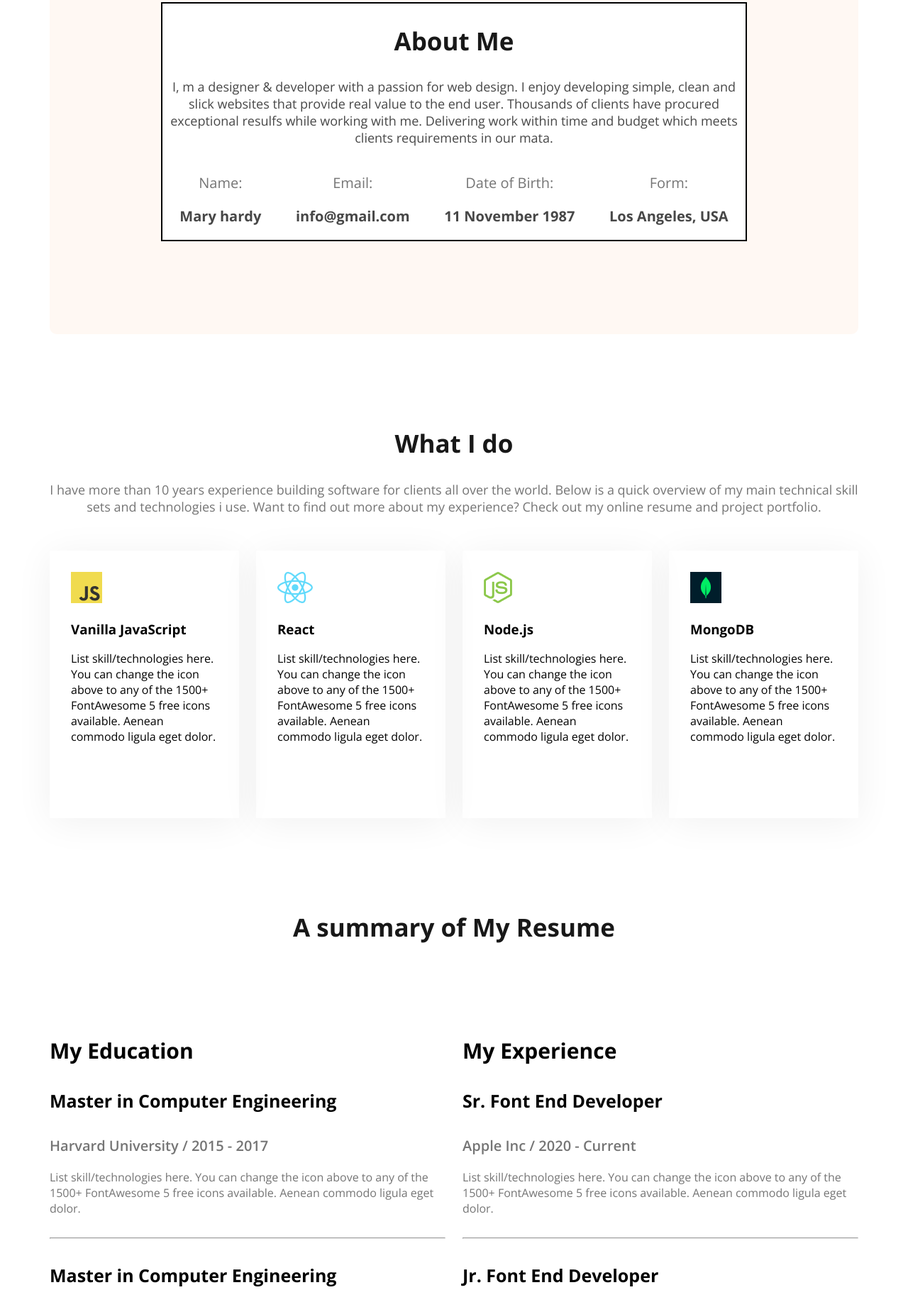
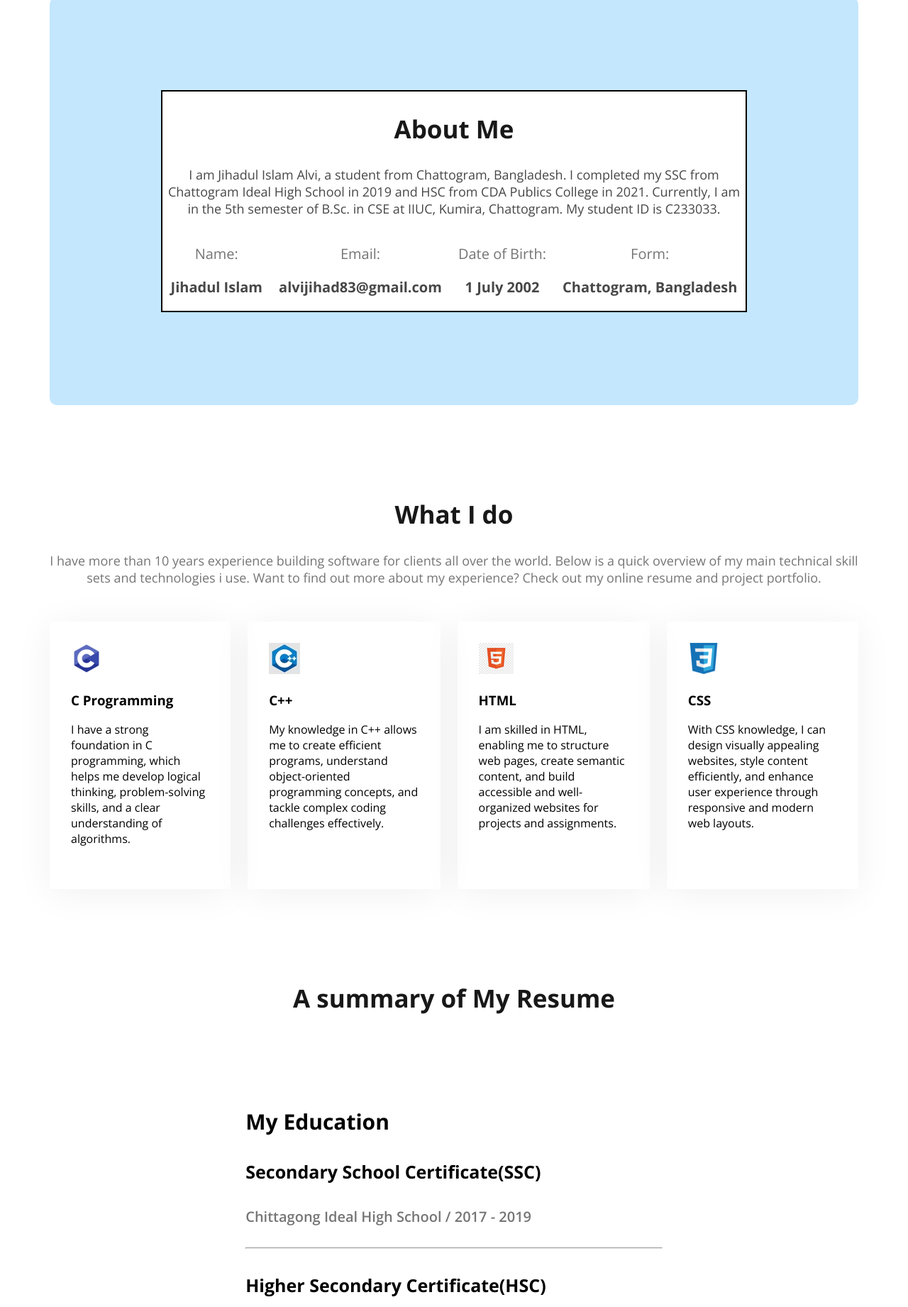
Before and after one commit to Jihad-643/web-developer-protfolio, a plain HTML site: page index.html in a window 1280 px wide. Shown: the part 958-2800 px from the top of the page at 71% size. Drawn offline with nearby package versions, Linux system fonts and the light colour scheme.

Commit message:
first commit

```diff
--- a/index.html
+++ b/index.html
@@ -17,30 +17,28 @@
 
     <header class="header secondary-bg">
         <nav>
-            <h1 class="nav-title">Ma<span class="text-primary">r</span>y</h1>
+            <h1 class="nav-title">Jih<span class="text-primary">a</span>d</h1>
             <ul>
                 <li><a class="dark-2">Portfolio</a></li>
                 <li><a class="dark-2" href="">Blog</a></li>
-                <li><a href=""><button class="btn-primary">Hire me</button></a></li>
+                <!-- <li><a href=""><button class="btn-primary">Hire me</button></a></li> -->
             </ul>
         </nav>
 
         <div class="banner">
             <div class="banner-content">
                 <h4 class="banner-greeting dark-2">Hi, I am</h4>
-                <h1 class="banner-title">Mary Hardy</h1>
-                <p class="banner-description dark-2">Shot what able cold new see hold.Friendly as an betrayed formerly
-                    he.
-                    Morning because as to society
-                    behaved moments.</p>
+                <h1 class="banner-title">Jihadul Islam</h1>
+                <p class="banner-description dark-2">This is my personal portfolio website where I showcase my skills,
+                    projects and achievements in web development. Explore my work and contact me for collaboration.</p>
                 <div class="btn-info">
-                    <button class="btn-primary"><i class="fa-solid fa-download"></i> Download CV</button>
+                    <!-- <button class="btn-primary"><i class="fa-solid fa-download"></i> Download CV</button> -->
                     <button class="btn-primary btn-color"><i class="fa-solid fa-phone"></i> Contact</button>
                 </div>
 
 
-            </div>
-            <img src="images/hardy.png" alt="">
+            </div class="banner-img">
+            <img class="banner-img" src="images/Adobe Express - file (3).png" alt="">
         </div>
     </header>
 
@@ -51,27 +49,31 @@
 
             <div class="about-box">
                 <h1 class="section-title">About Me</h1>
-                <p class="section-description">I, m a designer & developer with a passion for web design. I enjoy
-                    developing simple, clean and slick websites that provide real value to the end user. Thousands of
-                    clients have procured exceptional resulfs while working with me. Delivering work within time and
-                    budget which meets clients requirements in our mata.</p>
+                <p class="section-description">
+                    I am Jihadul Islam Alvi, a student from Chattogram, Bangladesh.
+                    I completed my SSC from Chattogram Ideal High School in 2019
+                    and HSC from CDA Publics College in 2021.
+                    Currently, I am in the 5th semester of B.Sc. in CSE at IIUC, Kumira, Chattogram.
+                    My student ID is C233033.
+                </p>
+
 
                 <div class="about-items">
                     <div class="about-item">
                         <p class="item-title">Name:</p>
-                        <p class="item-description dark-2">Mary hardy</p>
+                        <p class="item-description dark-2">Jihadul Islam</p>
                     </div>
                     <div class="about-item">
                         <p class="item-title">Email:</p>
-                        <p class="item-description dark-2">info@gmail.com</p>
+                        <p class="item-description dark-2">alvijihad83@gmail.com</p>
                     </div>
                     <div class="about-item">
                         <p class="item-title">Date of Birth:</p>
-                        <p class="item-description dark-2">11 November 1987</p>
+                        <p class="item-description dark-2">1 July 2002</p>
                     </div>
                     <div class="about-item">
                         <p class="item-title">Form:</p>
-                        <p class="item-description dark-2">Los Angeles, USA</p>
+                        <p class="item-description dark-2">Chattogram, Bangladesh</p>
                     </div>
                 </div>
             </div>
@@ -89,30 +91,39 @@
            <div class="skill-container">
 
     <div class="skill">
-                    <img src="images/icons/js.png" alt="">
-                    <h3 class="skill-title">Vanilla JavaScript</h3>
-                    <p class="skill-description">List skill/technologies here. You can change the icon above to any of
-                        the 1500+ FontAwesome 5 free icons available. Aenean commodo ligula eget dolor.</p>
+        <img src="images/icons/download.png" alt="">
+        <h3 class="skill-title">C Programming</h3>
+        <p class="skill-description">
+            I have a strong foundation in C programming, which helps me develop logical thinking, problem-solving skills, and a clear understanding of algorithms.
+        </p>
     </div>
+
     <div class="skill">
-                    <img src="images/icons/react.png" alt="">
-                    <h3 class="skill-title">React</h3>
-                    <p class="skill-description">List skill/technologies here. You can change the icon above to any of
-                        the 1500+ FontAwesome 5 free icons available. Aenean commodo ligula eget dolor.</p>
+        <img src="images/icons/c++.jpg" alt="">
+        <h3 class="skill-title">C++</h3>
+        <p class="skill-description">
+            My knowledge in C++ allows me to create efficient programs, understand object-oriented programming concepts, and tackle complex coding challenges effectively.
+        </p>
     </div>
+
     <div class="skill">
-                    <img src="images/icons/nodejs.png" alt="">
-                    <h3 class="skill-title">Node.js</h3>
-                    <p class="skill-description">List skill/technologies here. You can change the icon above to any of
-                        the 1500+ FontAwesome 5 free icons available. Aenean commodo ligula eget dolor.</p>
+        <img src="images/icons/html.jpg" alt="">
+        <h3 class="skill-title">HTML</h3>
+        <p class="skill-description">
+            I am skilled in HTML, enabling me to structure web pages, create semantic content, and build accessible and well-organized websites for projects and assignments.
+        </p>
     </div>
+
     <div class="skill">
-                    <img src="images/icons/mongo.png" alt="">
-                    <h3 class="skill-title">MongoDB</h3>
-                    <p class="skill-description">List skill/technologies here. You can change the icon above to any of
-                        the 1500+ FontAwesome 5 free icons available. Aenean commodo ligula eget dolor.</p>
+        <img src="images/icons/css.png" alt="">
+        <h3 class="skill-title">CSS</h3>
+        <p class="skill-description">
+            With CSS knowledge, I can design visually appealing websites, style content efficiently, and enhance user experience through responsive and modern web layouts.
+        </p>
     </div>
+
 </div>
+
         </section>
 
         <!-- resume Section -->
@@ -126,31 +137,30 @@
                 <div class="resume-coloum">
                     <h3 class="resume-coloum-title">My Education</h3>
                     <div class="experience">
-                        <h4 class="experience-title">Master in Computer Engineering</h4>
-                        <h5 class="experience-sub-title">Harvard University / 2015 - 2017</h5>
-                        <div class="experience-description">List skill/technologies here. You can change the icon above
+                        <h4 class="experience-title">Secondary School Certificate(SSC)</h4>
+                        <h5 class="experience-sub-title">Chittagong Ideal High School / 2017 - 2019</h5>
+                        <!-- <div class="experience-description">List skill/technologies here. You can change the icon above
                             to any of the 1500+ FontAwesome 5 free icons available. Aenean commodo ligula eget dolor.
-                        </div>
+                        </div> -->
                         <hr>
                     </div>
                     <div class="experience">
-                        <h4 class="experience-title">Master in Computer Engineering</h4>
-                        <h5 class="experience-sub-title">Harvard University / 2015 - 2017</h5>
-                        <div class="experience-description">List skill/technologies here. You can change the icon above
+                        <h4 class="experience-title">Higher Secondary Certificate(HSC)</h4>
+                        <h5 class="experience-sub-title">CDA Public School & College / 2019 - 2021</h5>
+                        <!-- <div class="experience-description">List skill/technologies here. You can change the icon above
                             to any of the 1500+ FontAwesome 5 free icons available. Aenean commodo ligula eget dolor.
-                        </div>
+                        </div> -->
                         <hr>
                     </div>
                     <div class="experience">
-                        <h4 class="experience-title">Master in Computer Engineering</h4>
-                        <h5 class="experience-sub-title">Harvard University / 2015 - 2017</h5>
-                        <div class="experience-description">List skill/technologies here. You can change the icon above
-                            to any of the 1500+ FontAwesome 5 free icons available. Aenean commodo ligula eget dolor.
+                        <h4 class="experience-title">B.Sc in Computer Science and Engineering (CSE)</h4>
+                        <h5 class="experience-sub-title">Internation Islamic University Chittagong / 2023 - running</h5>
+                        <div class="experience-description">Now Iam in 5th semester bearing id C233033
                         </div>
 
                     </div>
                 </div>
-                <div class="resume-coloum">
+                <!-- <div class="resume-coloum">
                     <h3 class="resume-coloum-title">My Experience</h3>
                     <div class="experience">
                         <h4 class="experience-title">Sr. Font End Developer</h4>
@@ -175,7 +185,7 @@
                             to any of the 1500+ FontAwesome 5 free icons available. Aenean commodo ligula eget dolor.
                         </div>
                     </div>
-                </div>
+                </div> -->
 
             </div>
             <div class="text-center">
@@ -188,7 +198,8 @@
     <footer class="secondary-bg">
         <div class="footer-coloum">
             <h1 class="section-title">Let,s Connect</h1>
-            <p class="section-description">Please fill out the form on this section to contact with me or call between 9:00
+            <p class="section-description">Please fill out the form on this section to contact with me or call between
+                9:00
                 A.M and 8.00 P.M ET, Monday through Friday.</p>
             <div class="icon">
                 <img src="images/icons/facebook.png" alt="">
@@ -202,7 +213,7 @@
 
             <form action="">
                 <input type="text" placeholder="Your name">
-        <input type="text"placeholder="Your email">
+                <input type="text" placeholder="Your email">
                 <textarea name="" id="" cols="30" rows="10" placeholder="Message"></textarea>
                 <input class="btn-primary" type="submit" value="Submit">
             </form>
--- a/style/portfolio.css
+++ b/style/portfolio.css
@@ -70,8 +70,10 @@ nav ul{
     /* width: 150px; */
     border: none;
      /* white-space: nowrap;  */
+     cursor: pointer;
 
 }
+
 
 .banner .btn-color{
     background-color: #FFF8F3;
@@ -112,6 +114,10 @@ nav ul{
     margin-bottom: 30px;
 }
 
+.banner .banner-img{
+    height: 800px;
+    width: auto;
+}
 
 .btn-info{
     display: flex;
@@ -134,7 +140,7 @@ nav ul{
 }
 
 .secondary-bg{
-    background-color:#FFF8F3 ;
+    background-color:#c4e7fd ;
 
 }
 /* about section */
@@ -213,6 +219,8 @@ main section{
 .resume-container{
     display: flex;
     gap: 24px;
+    align-items: center;
+    justify-content: center;
 }
 
 .resume-coloum-title{
```
Also changed, not shown: images/Adobe Express - file (3).png (added), images/icons/c++.jpg (added), images/icons/css.png (added), images/icons/download.png (added), images/icons/html.jpg (added). Lines whose indentation alone changed are shown as unchanged.
